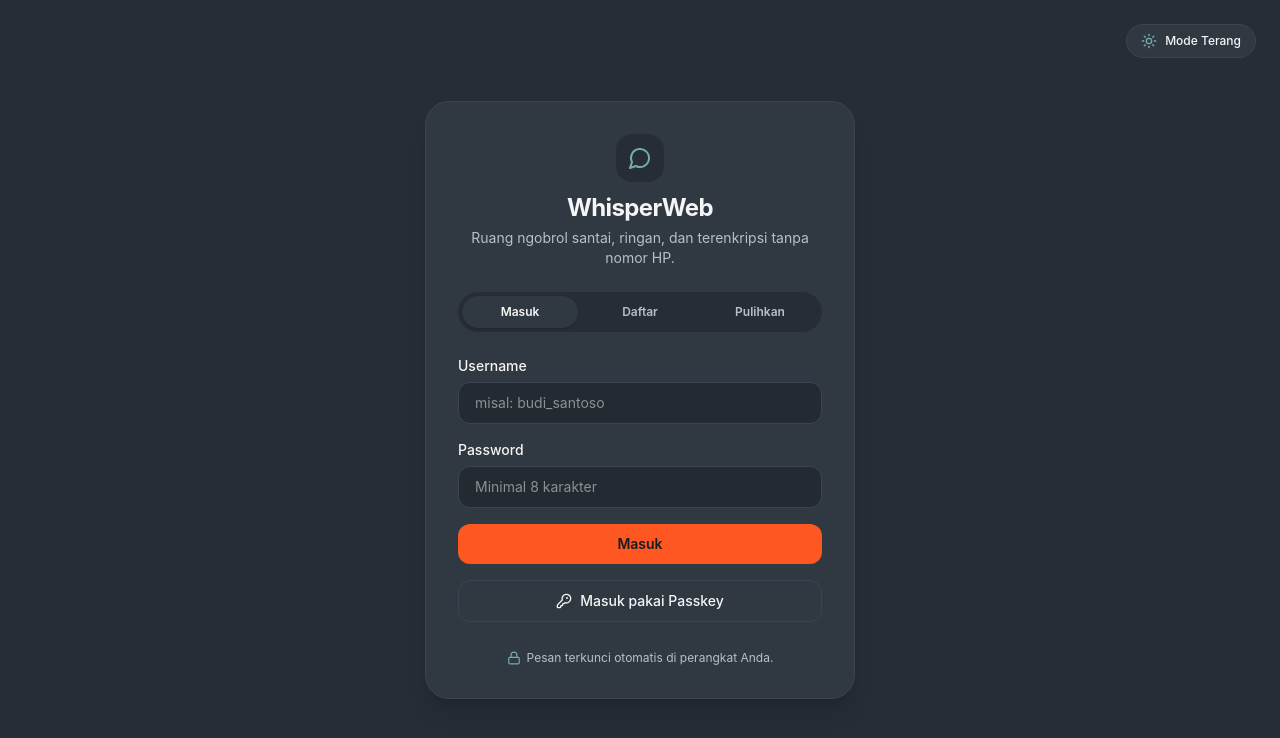
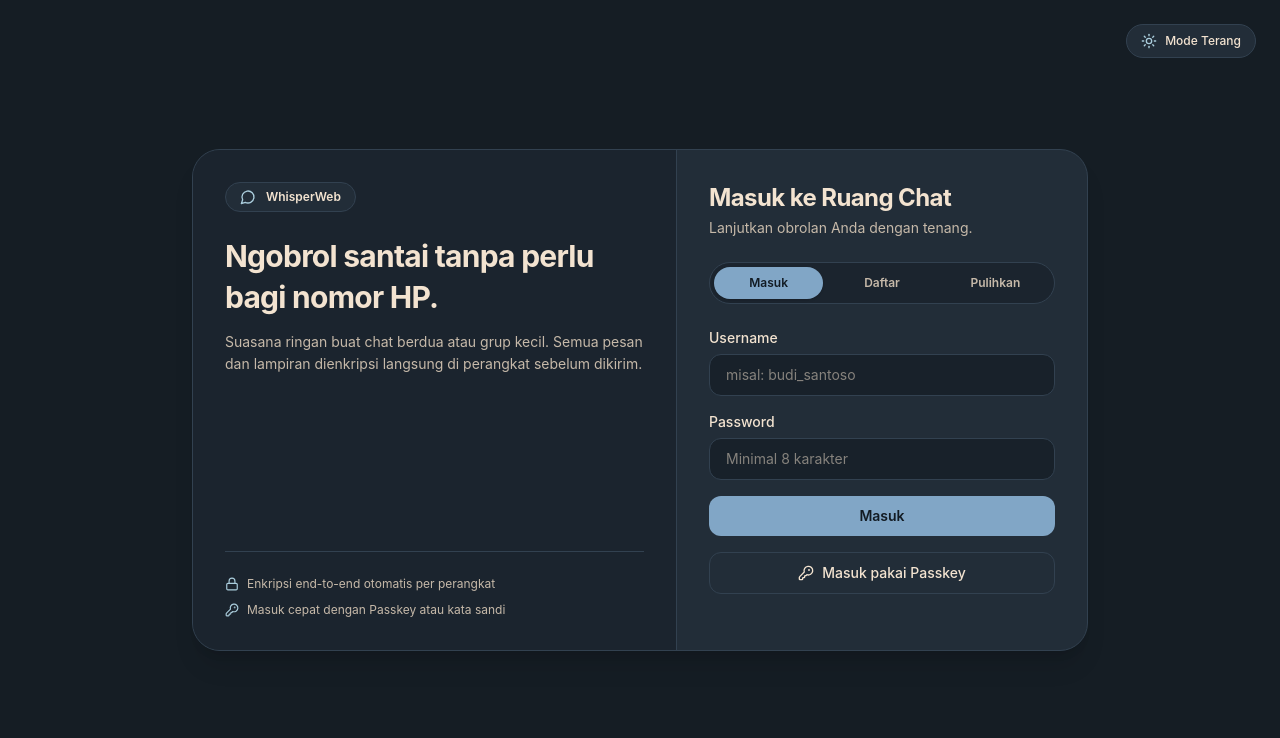
Before and after one commit to JustMichellee/WhisperWeb, a React (Vite) app in the folder apps/web/: page / in a window 1280 px wide. Shown: the top 738 px of the page. Built offline with nearby package versions, Linux system fonts and the light colour scheme; no server answers.

Commit message:
style: redesign UI to cozy coastal lounge palette (#81A6C6, #AACDDC, #F3E3D0, #D2C4B4)

```diff
--- a/apps/web/index.html
+++ b/apps/web/index.html
@@ -3,7 +3,7 @@
   <head>
     <meta charset="UTF-8" />
     <meta name="viewport" content="width=device-width, initial-scale=1.0" />
-    <meta name="theme-color" content="#303841" />
+    <meta name="theme-color" content="#222D38" />
     <title>WhisperWeb: Pesan Web Terenkripsi End-to-End</title>
     <link rel="manifest" href="/manifest.json" />
   </head>
--- a/apps/web/src/components/auth/AuthScreen.tsx
+++ b/apps/web/src/components/auth/AuthScreen.tsx
@@ -225,15 +225,52 @@ export const AuthScreen: FC = () => {
         )}
       </button>
 
-      <section className="w-full max-w-[430px] rounded-3xl bg-[var(--bg-sidebar)] border border-[var(--border-subtle)] p-6 sm:p-8 shadow-xl space-y-6">
-        <div className="flex flex-col items-center text-center space-y-2.5">
-          <div className="w-12 h-12 rounded-2xl bg-[var(--bg-app)] flex items-center justify-center">
+      <section className="w-full max-w-[430px] md:max-w-4xl rounded-[28px] bg-[var(--bg-sidebar)] border border-[var(--border-subtle)] shadow-xl overflow-hidden grid md:grid-cols-[1fr_410px]">
+        <div className="hidden md:flex flex-col justify-between p-8 bg-[var(--bg-canvas)] border-r border-[var(--border-subtle)]">
+          <div className="space-y-6">
+            <div className="inline-flex items-center gap-2.5 px-3.5 py-1.5 rounded-full bg-[var(--bg-sidebar)] border border-[var(--border-subtle)] text-xs font-semibold text-[var(--text-primary)]">
+              <MessageCircle className="w-4 h-4 text-[var(--status-e2ee)]" aria-hidden="true" />
+              <span>WhisperWeb</span>
+            </div>
+
+            <div className="space-y-3">
+              <h1 className="text-3xl font-bold tracking-tight leading-snug text-[var(--text-primary)]">
+                Ngobrol santai tanpa perlu bagi nomor HP.
+              </h1>
+              <p className="text-sm leading-relaxed text-[var(--text-secondary)]">
+                Suasana ringan buat chat berdua atau grup kecil. Semua pesan dan lampiran dienkripsi
+                langsung di perangkat sebelum dikirim.
+              </p>
+            </div>
+          </div>
+
+          <div className="space-y-2.5 pt-6 border-t border-[var(--border-subtle)] text-xs text-[var(--text-secondary)]">
+            <div className="flex items-center gap-2">
+              <Lock className="w-3.5 h-3.5 text-[var(--status-e2ee)] shrink-0" aria-hidden="true" />
+              <span>Enkripsi end-to-end otomatis per perangkat</span>
+            </div>
+            <div className="flex items-center gap-2">
+              <KeyRound className="w-3.5 h-3.5 text-[var(--status-e2ee)] shrink-0" aria-hidden="true" />
+              <span>Masuk cepat dengan Passkey atau kata sandi</span>
+            </div>
+          </div>
+        </div>
+
+        <div className="p-6 sm:p-8 space-y-6">
+          <div className="flex flex-col items-center md:items-start text-center md:text-left space-y-2">
+            <div className="md:hidden w-12 h-12 rounded-2xl bg-[var(--bg-canvas)] border border-[var(--border-subtle)] flex items-center justify-center">
               <MessageCircle className="w-6 h-6 text-[var(--status-e2ee)]" aria-hidden="true" />
             </div>
             <div>
-            <h1 className="text-2xl font-bold tracking-tight">WhisperWeb</h1>
+              <h2 className="text-xl md:text-2xl font-bold tracking-tight">
+                {tab === 'login' ? 'Masuk ke Ruang Chat' : tab === 'register' ? 'Buat Akun Baru' : 'Pulihkan Akun'}
+              </h2>
               <p className="text-sm text-[var(--text-secondary)] mt-1">
-              Ruang ngobrol santai, ringan, dan terenkripsi tanpa nomor HP.
+                {tab === 'login'
+                  ? 'Lanjutkan obrolan Anda dengan tenang.'
+                  : tab === 'register'
+                    ? 'Cukup pakai username, tanpa nomor HP.'
+                    : 'Masukkan Recovery Key 24 karakter Anda.'}
               </p>
             </div>
           </div>
@@ -241,7 +278,7 @@ export const AuthScreen: FC = () => {
           <div
             role="tablist"
             aria-label="Pilihan autentikasi"
-          className="grid grid-cols-3 gap-1 p-1 rounded-full bg-[var(--bg-app)]"
+            className="grid grid-cols-3 gap-1 p-1 rounded-full bg-[var(--bg-canvas)] border border-[var(--border-subtle)]"
           >
             {(
               [
@@ -263,7 +300,7 @@ export const AuthScreen: FC = () => {
                   }}
                   className={`py-2 text-xs font-semibold rounded-full transition-colors ${
                     selected
-                    ? 'bg-[var(--bg-sidebar)] text-[var(--text-primary)] shadow-sm'
+                      ? 'bg-[var(--accent-primary)] text-[var(--accent-fg)] shadow-sm'
                       : 'text-[var(--text-secondary)] hover:text-[var(--text-primary)]'
                   }`}
                 >
@@ -386,9 +423,10 @@ export const AuthScreen: FC = () => {
             )}
           </form>
 
-        <div className="flex items-center justify-center gap-1.5 text-xs text-[var(--text-secondary)] pt-1">
+          <div className="flex md:hidden items-center justify-center gap-1.5 text-xs text-[var(--text-secondary)] pt-1">
             <Lock className="w-3.5 h-3.5 text-[var(--status-e2ee)] shrink-0" aria-hidden="true" />
             <span>Pesan terkunci otomatis di perangkat Anda.</span>
+          </div>
         </div>
       </section>
     </main>
--- a/apps/web/src/components/chat/InfoDrawer.tsx
+++ b/apps/web/src/components/chat/InfoDrawer.tsx
@@ -156,7 +156,7 @@ export const InfoDrawer: FC<InfoDrawerProps> = ({
     <>
       <aside
         aria-label="Informasi percakapan"
-        className="fixed inset-y-0 right-0 z-30 w-full sm:w-[340px] lg:static lg:w-[340px] shrink-0 bg-[var(--bg-sidebar)] border-l border-[var(--border-subtle)] flex flex-col h-full"
+        className="fixed inset-y-0 right-0 z-30 w-full sm:w-[340px] lg:static lg:w-[340px] shrink-0 bg-[var(--bg-sidebar)] border-l border-[var(--border-subtle)] lg:border lg:rounded-[26px] flex flex-col h-full overflow-hidden"
       >
       <div className="h-16 px-4 border-b border-[var(--border-subtle)] flex items-center gap-3 shrink-0">
         <button
--- a/apps/web/src/components/chat/MessageBubble.tsx
+++ b/apps/web/src/components/chat/MessageBubble.tsx
@@ -180,11 +180,11 @@ export const MessageBubble: FC<MessageBubbleProps> = ({
 
   const cornerClass = isMine
     ? isFirstInGroup
-      ? 'rounded-2xl rounded-tr-sm'
-      : 'rounded-2xl'
+      ? 'rounded-[22px] rounded-br-[6px]'
+      : 'rounded-[22px]'
     : isFirstInGroup
-      ? 'rounded-2xl rounded-tl-sm'
-      : 'rounded-2xl';
+      ? 'rounded-[22px] rounded-bl-[6px]'
+      : 'rounded-[22px]';
 
   return (
     <div
@@ -198,7 +198,7 @@ export const MessageBubble: FC<MessageBubbleProps> = ({
           className={`relative px-4 py-2.5 shadow-sm ${cornerClass} ${
             isMine
               ? 'bg-[var(--bubble-out)] text-[var(--text-primary)]'
-              : 'bg-[var(--bubble-in)] text-[var(--text-primary)]'
+              : 'bg-[var(--bubble-in)] text-[var(--text-primary)] border border-[var(--border-subtle)]'
           }`}
         >
           {showSenderName && !isMine && isFirstInGroup && (
--- a/apps/web/src/components/common/Avatar.tsx
+++ b/apps/web/src/components/common/Avatar.tsx
@@ -9,17 +9,17 @@ interface AvatarProps {
   size?: 'sm' | 'md' | 'lg';
 }
 
-const AVATAR_TONES = [
-  '#3D5A6C',
-  '#4F6D7A',
-  '#47787B',
-  '#303841',
-  '#5A6672',
-  '#5F7470',
-  '#76ABAE',
+const AVATAR_TONES: Array<{ bg: string; fg: string }> = [
+  { bg: '#81A6C6', fg: '#121B23' },
+  { bg: '#AACDDC', fg: '#121B23' },
+  { bg: '#D2C4B4', fg: '#121B23' },
+  { bg: '#B8A592', fg: '#121B23' },
+  { bg: '#3B5A75', fg: '#F3E3D0' },
+  { bg: '#2E485E', fg: '#F3E3D0' },
+  { bg: '#5C5043', fg: '#F3E3D0' },
 ];
 
-function pickTone(seed: string): string {
+function pickTone(seed: string): { bg: string; fg: string } {
   let hash = 0;
   for (let i = 0; i < seed.length; i++) {
     hash = (hash * 31 + seed.charCodeAt(i)) | 0;
@@ -60,8 +60,8 @@ export const Avatar: FC<AvatarProps> = ({
         <div
           className="w-full h-full rounded-full flex items-center justify-center font-semibold select-none"
           style={{
-            backgroundColor: tone,
-            color: tone === '#76ABAE' ? '#181D23' : '#F5F5F5',
+            backgroundColor: tone.bg,
+            color: tone.fg,
           }}
           aria-hidden="true"
         >
--- a/apps/web/src/components/layout/ChatLayout.tsx
+++ b/apps/web/src/components/layout/ChatLayout.tsx
@@ -63,7 +63,7 @@ export const ChatLayout: FC = () => {
       : null;
 
   return (
-    <div className="h-dvh w-full overflow-hidden flex bg-[var(--bg-app)] text-[var(--text-primary)]">
+    <div className="h-dvh w-full overflow-hidden flex bg-[var(--bg-app)] text-[var(--text-primary)] md:p-3.5 md:gap-3.5">
       <div className={`${activeConversation ? 'hidden md:flex' : 'flex'} w-full md:w-auto h-full`}>
         <Sidebar
           searchInputRef={searchInputRef}
--- a/apps/web/src/components/layout/Sidebar.tsx
+++ b/apps/web/src/components/layout/Sidebar.tsx
@@ -134,9 +134,9 @@ export const Sidebar: FC<SidebarProps> = ({
   return (
     <aside
       aria-label="Daftar percakapan"
-      className="w-full md:w-[330px] lg:w-[360px] shrink-0 h-full flex flex-col bg-[var(--bg-sidebar)] border-r border-[var(--border-subtle)]"
+      className="w-full md:w-[340px] lg:w-[360px] shrink-0 h-full flex flex-col bg-[var(--bg-sidebar)] border-r border-[var(--border-subtle)] md:border md:rounded-[26px] overflow-hidden"
     >
-      <div className="h-16 px-4 flex items-center justify-between gap-2 shrink-0">
+      <div className="px-4 pt-4 pb-3 flex items-center justify-between gap-2 shrink-0">
         <div className="flex items-center gap-3 min-w-0">
           <Avatar
             name={user.displayName}
@@ -146,31 +146,33 @@ export const Sidebar: FC<SidebarProps> = ({
           />
           <div className="min-w-0">
             <p className="text-sm font-semibold truncate">{user.displayName}</p>
-            <p className="text-xs text-[var(--text-secondary)] truncate">@{user.username}</p>
+            <p className="text-xs text-[var(--text-secondary)] truncate">
+              {wsConnected ? 'Terhubung' : 'Menghubungkan'} · @{user.username}
+            </p>
           </div>
         </div>
 
-        <div className="flex items-center gap-0.5 shrink-0">
+        <div className="flex items-center gap-0.5 p-1 rounded-full bg-[var(--bg-canvas)] border border-[var(--border-subtle)] shrink-0">
           <button
             type="button"
             onClick={onOpenNewGroup}
             aria-label="Buat grup baru"
             title="Buat Grup Baru"
-            className="min-w-[40px] min-h-[40px] p-2 rounded-full text-[var(--text-secondary)] hover:text-[var(--text-primary)] hover:bg-[var(--bg-hover)] flex items-center justify-center"
+            className="min-w-[36px] min-h-[36px] p-1.5 rounded-full text-[var(--text-secondary)] hover:text-[var(--text-primary)] hover:bg-[var(--bg-hover)] flex items-center justify-center"
           >
-            <Users className="w-[18px] h-[18px]" aria-hidden="true" />
+            <Users className="w-[17px] h-[17px]" aria-hidden="true" />
           </button>
           <button
             type="button"
             onClick={toggleTheme}
             aria-label={theme === 'dark' ? 'Ubah ke mode terang' : 'Ubah ke mode gelap'}
             title={theme === 'dark' ? 'Mode Terang' : 'Mode Gelap'}
-            className="min-w-[40px] min-h-[40px] p-2 rounded-full text-[var(--text-secondary)] hover:text-[var(--text-primary)] hover:bg-[var(--bg-hover)] flex items-center justify-center"
+            className="min-w-[36px] min-h-[36px] p-1.5 rounded-full text-[var(--text-secondary)] hover:text-[var(--text-primary)] hover:bg-[var(--bg-hover)] flex items-center justify-center"
           >
             {theme === 'dark' ? (
-              <Sun className="w-[18px] h-[18px]" aria-hidden="true" />
+              <Sun className="w-[17px] h-[17px]" aria-hidden="true" />
             ) : (
-              <Moon className="w-[18px] h-[18px]" aria-hidden="true" />
+              <Moon className="w-[17px] h-[17px]" aria-hidden="true" />
             )}
           </button>
           <button
@@ -178,18 +180,18 @@ export const Sidebar: FC<SidebarProps> = ({
             onClick={onOpenSettings}
             aria-label="Pengaturan profil dan Passkey"
             title="Profil & Pengaturan"
-            className="min-w-[40px] min-h-[40px] p-2 rounded-full text-[var(--text-secondary)] hover:text-[var(--text-primary)] hover:bg-[var(--bg-hover)] flex items-center justify-center"
+            className="min-w-[36px] min-h-[36px] p-1.5 rounded-full text-[var(--text-secondary)] hover:text-[var(--text-primary)] hover:bg-[var(--bg-hover)] flex items-center justify-center"
           >
-            <Settings className="w-[18px] h-[18px]" aria-hidden="true" />
+            <Settings className="w-[17px] h-[17px]" aria-hidden="true" />
           </button>
           <button
             type="button"
             onClick={() => void handleLogout()}
             aria-label="Keluar dari akun"
             title="Keluar"
-            className="min-w-[40px] min-h-[40px] p-2 rounded-full text-[var(--text-secondary)] hover:text-[var(--status-danger)] hover:bg-[var(--bg-hover)] flex items-center justify-center"
+            className="min-w-[36px] min-h-[36px] p-1.5 rounded-full text-[var(--text-secondary)] hover:text-[var(--status-danger)] hover:bg-[var(--bg-hover)] flex items-center justify-center"
           >
-            <LogOut className="w-[18px] h-[18px]" aria-hidden="true" />
+            <LogOut className="w-[17px] h-[17px]" aria-hidden="true" />
           </button>
         </div>
       </div>
@@ -230,10 +232,10 @@ export const Sidebar: FC<SidebarProps> = ({
                 role="tab"
                 aria-selected={active}
                 onClick={() => setFilterTab(t.id)}
-                className={`px-3.5 py-1.5 rounded-full text-xs font-medium transition-colors ${
+                className={`px-3.5 py-1.5 rounded-full text-xs transition-colors ${
                   active
-                    ? 'bg-[var(--bg-active)] text-[var(--text-primary)] font-semibold'
-                    : 'text-[var(--text-secondary)] hover:text-[var(--text-primary)] hover:bg-[var(--bg-hover)]'
+                    ? 'bg-[var(--accent-primary)] text-[var(--accent-fg)] font-semibold'
+                    : 'bg-[var(--bg-canvas)] text-[var(--text-secondary)] font-medium hover:text-[var(--text-primary)] hover:bg-[var(--bg-hover)]'
                 }`}
               >
                 {t.label}
--- a/apps/web/src/index.css
+++ b/apps/web/src/index.css
@@ -2,50 +2,52 @@
 
 :root,
 [data-theme="dark"] {
-  --bg-app: #262D35;
-  --bg-sidebar: #303841;
-  --bg-input: #242A32;
-  --bg-hover: #38414B;
-  --bg-active: #3D4C52;
-  --bubble-out: #315155;
-  --bubble-in: #363F49;
-  --reply-out-bg: #274145;
-  --reply-in-bg: #2C343D;
-  --accent-primary: #FF5722;
-  --accent-hover: #FF6D3F;
-  --accent-fg: #181D23;
-  --read-receipt: #9AD3D6;
-  --text-primary: #F5F5F5;
-  --text-secondary: #B6C0CA;
-  --text-bubble-out-meta: #C5DCDE;
-  --border-subtle: #3B4450;
-  --status-e2ee: #76ABAE;
-  --status-warning: #F59E0B;
-  --status-danger: #FF7D52;
+  --bg-app: #151D24;
+  --bg-canvas: #1B242E;
+  --bg-sidebar: #222D38;
+  --bg-input: #18212A;
+  --bg-hover: #2A3745;
+  --bg-active: #2C3E4F;
+  --bubble-out: #2E4A62;
+  --bubble-in: #273340;
+  --reply-out-bg: #243B4E;
+  --reply-in-bg: #1E2833;
+  --accent-primary: #81A6C6;
+  --accent-hover: #96B7D4;
+  --accent-fg: #121B23;
+  --read-receipt: #AACDDC;
+  --text-primary: #F3E3D0;
+  --text-secondary: #C6B9A9;
+  --text-bubble-out-meta: #AACDDC;
+  --border-subtle: #324150;
+  --status-e2ee: #AACDDC;
+  --status-warning: #F0B96B;
+  --status-danger: #F28B82;
   color-scheme: dark;
 }
 
 [data-theme="light"] {
-  --bg-app: #EAECEE;
-  --bg-sidebar: #F5F5F5;
-  --bg-input: #FFFFFF;
-  --bg-hover: #E7EAED;
-  --bg-active: #DFE7E8;
-  --bubble-out: #D9E8E9;
-  --bubble-in: #FFFFFF;
-  --reply-out-bg: #C7DBDD;
-  --reply-in-bg: #E7EBEE;
-  --accent-primary: #FF5722;
-  --accent-hover: #E64A19;
-  --accent-fg: #181D23;
-  --read-receipt: #2B5B5E;
-  --text-primary: #303841;
-  --text-secondary: #535F6B;
-  --text-bubble-out-meta: #45545B;
-  --border-subtle: #CFD5DC;
-  --status-e2ee: #47787B;
-  --status-warning: #B45309;
-  --status-danger: #C83B12;
+  --bg-app: #E6D8C7;
+  --bg-canvas: #F3E3D0;
+  --bg-sidebar: #FAF4EC;
+  --bg-input: #FFFDF9;
+  --bg-hover: #E8DAC9;
+  --bg-active: #D3E4EC;
+  --bubble-out: #AACDDC;
+  --bubble-in: #FAF4EC;
+  --reply-out-bg: #95BED0;
+  --reply-in-bg: #EDE1D1;
+  --accent-primary: #81A6C6;
+  --accent-hover: #96B7D4;
+  --accent-fg: #121B23;
+  --read-receipt: #2B5375;
+  --text-primary: #1E2B37;
+  --text-secondary: #475666;
+  --text-bubble-out-meta: #2B4255;
+  --border-subtle: #D2C4B4;
+  --status-e2ee: #356085;
+  --status-warning: #9A5B13;
+  --status-danger: #B83A2E;
   color-scheme: light;
 }
 
@@ -108,7 +110,7 @@
 }
 
 .chat-canvas-surface {
-  background-color: var(--bg-app);
+  background-color: var(--bg-canvas);
 }
 
 /* Custom subtle scrollbars matching messenger theme */
--- a/apps/web/src/stores/useThemeStore.ts
+++ b/apps/web/src/stores/useThemeStore.ts
@@ -19,7 +19,7 @@ function applyThemeToDocument(theme: ThemeMode): void {
   document.documentElement.setAttribute('data-theme', theme);
   const metaTheme = document.querySelector('meta[name="theme-color"]');
   if (metaTheme) {
-    metaTheme.setAttribute('content', theme === 'dark' ? '#303841' : '#F5F5F5');
+    metaTheme.setAttribute('content', theme === 'dark' ? '#222D38' : '#F3E3D0');
   }
 }
 
```
Also changed, not shown: apps/web/src/components/chat/ChatCanvas.tsx (+25 -22 lines), apps/web/public/manifest.json, 1 other file (tests, documents, lock files or other folders). Lines whose indentation alone changed are shown as unchanged.
